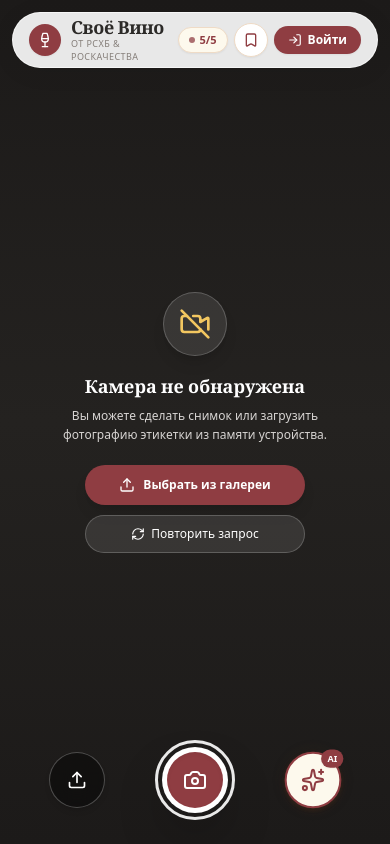
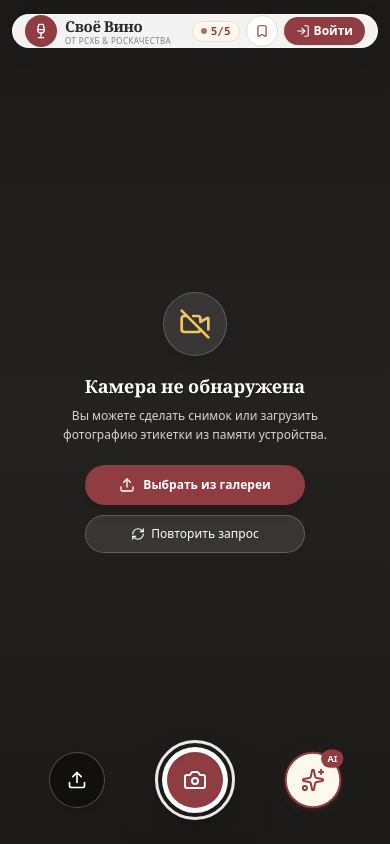
Before and after one commit to WineHackathon/frontend, a React (Vite) app: page / in a window 390 px wide. Built offline with nearby package versions, Linux system fonts and the light colour scheme; no server answers; a web font is replaced by a local one.

Commit message:
fix(ui): eliminate header text wrapping, clip bug, and enhance mobile spacing

```diff
--- a/src/components/Header.jsx
+++ b/src/components/Header.jsx
@@ -6,31 +6,31 @@
   const isAuth = !!user || !!getAuthToken();
 
   return (
-    <header className="fixed top-0 inset-x-0 z-30 w-full px-3 sm:px-6 pt-3 pb-2 max-w-md mx-auto pointer-events-none">
+    <header className="fixed top-0 inset-x-0 z-30 w-full px-3 sm:px-6 pt-3.5 pb-2 max-w-md mx-auto pointer-events-none">
       {/* Floating pill navigation matching vino-svoe.ru header */}
-      <div className="svoe-header-pill !bg-white/90 !backdrop-blur-md px-4 h-14 flex items-center justify-between shadow-svoe-header pointer-events-auto">
+      <div className="svoe-header-pill !bg-white/95 !backdrop-blur-md px-3 sm:px-4 h-13 sm:h-14 flex items-center justify-between shadow-svoe-header pointer-events-auto">
 
         {/* Brand Logo & Name (vino-svoe.ru style) */}
-        <div className="flex items-center space-x-2.5">
+        <div className="flex items-center space-x-2 sm:space-x-2.5 flex-shrink-0 min-w-0">
           <div className="w-8 h-8 rounded-full bg-[#8f3d42] flex items-center justify-center text-white shadow-sm flex-shrink-0">
             <Wine className="w-4 h-4 text-white" />
           </div>
-          <div>
-            <span className="font-serif font-semibold text-lg tracking-tight text-[#2c2a28] block leading-tight">
+          <div className="flex flex-col justify-center min-w-0">
+            <span className="font-serif font-semibold text-[15px] sm:text-lg tracking-tight text-[#2c2a28] block leading-tight whitespace-nowrap">
               Своё Вино
             </span>
-            <span className="text-[9px] uppercase tracking-wider text-[#857e79] font-medium block -mt-0.5">
+            <span className="text-[8px] sm:text-[9px] uppercase tracking-wider text-[#857e79] font-medium block leading-none mt-0.5 whitespace-nowrap">
               от РСХБ & Роскачества
             </span>
           </div>
         </div>
 
         {/* Right actions: Remaining scans badge + Wishlist + Profile/Auth button */}
-        <div className="flex items-center space-x-1.5 sm:space-x-2">
+        <div className="flex items-center space-x-1.5 sm:space-x-2 flex-shrink-0">
           {!isAuth && (
-            <div className="flex items-center space-x-1 px-2.5 py-1 rounded-full bg-[#fdf9ed] border border-[#efdbc6] text-[#8f3d42] text-xs font-semibold shadow-sm">
+            <div className="flex items-center space-x-1 px-2 py-1 rounded-full bg-[#fdf9ed] border border-[#efdbc6] text-[#8f3d42] font-semibold shadow-xs">
               <span className="w-1.5 h-1.5 rounded-full bg-[#8f3d42] animate-pulse"></span>
-              <span className="text-[11px]">{remainingScans}/5</span>
+              <span className="text-[11px] font-mono leading-none">{remainingScans}/5</span>
             </div>
           )}
 
@@ -46,16 +46,16 @@
                 });
               }
             }}
-            className="p-2 rounded-full bg-white border border-[#efdbc6] hover:border-[#8f3d42] text-[#8f3d42] hover:bg-[#fdf9ed] transition shadow-sm flex items-center justify-center"
+            className="w-8 h-8 rounded-full bg-white border border-[#efdbc6] hover:border-[#8f3d42] text-[#8f3d42] hover:bg-[#fdf9ed] transition shadow-xs flex items-center justify-center flex-shrink-0"
             title="Вишлист (хочу купить)"
           >
-            <Bookmark className="w-4 h-4" />
+            <Bookmark className="w-3.5 h-3.5" />
           </button>
 
           {isAuth ? (
             <button
               onClick={() => onOpenProfile('cellar')}
-              className="flex items-center space-x-1.5 p-1 pr-2.5 rounded-full bg-white border border-[#efdbc6] hover:border-[#8f3d42] transition text-[#2c2a28] shadow-sm"
+              className="flex items-center space-x-1.5 p-1 pr-2.5 rounded-full bg-white border border-[#efdbc6] hover:border-[#8f3d42] transition text-[#2c2a28] shadow-xs flex-shrink-0"
               title="Личный кабинет и погреб"
             >
               <div className="w-6 h-6 rounded-full bg-[#8f3d42] text-white flex items-center justify-center text-[10px] font-bold">
@@ -68,7 +68,7 @@
           ) : (
             <button
               onClick={onOpenAuth}
-              className="svoe-btn-primary text-xs px-3.5 py-1.5 flex items-center space-x-1.5 shadow-sm"
+              className="svoe-btn-primary text-xs px-3 py-1.5 flex items-center space-x-1 shadow-sm whitespace-nowrap flex-shrink-0"
             >
               <LogIn className="w-3.5 h-3.5" />
               <span>Войти</span>
--- a/src/components/ScannerView.jsx
+++ b/src/components/ScannerView.jsx
@@ -437,7 +437,7 @@
       )}
 
       {/* TOP UTILITY BAR (Under Floating Header) */}
-      <div className="relative pt-20 sm:pt-22 px-4 sm:px-6 z-20 flex items-center justify-between pointer-events-auto w-full max-w-lg mx-auto">
+      <div className="relative pt-22 sm:pt-24 px-4 sm:px-6 z-20 flex items-center justify-between pointer-events-auto w-full max-w-md mx-auto">
         {/* Status Badge */}
         {isCameraActive && !imagePreview ? (
           <div className="flex items-center space-x-1.5 px-3 py-1 rounded-full bg-black/50 backdrop-blur-md text-white text-[11px] font-medium border border-white/20 shadow-sm">
```
